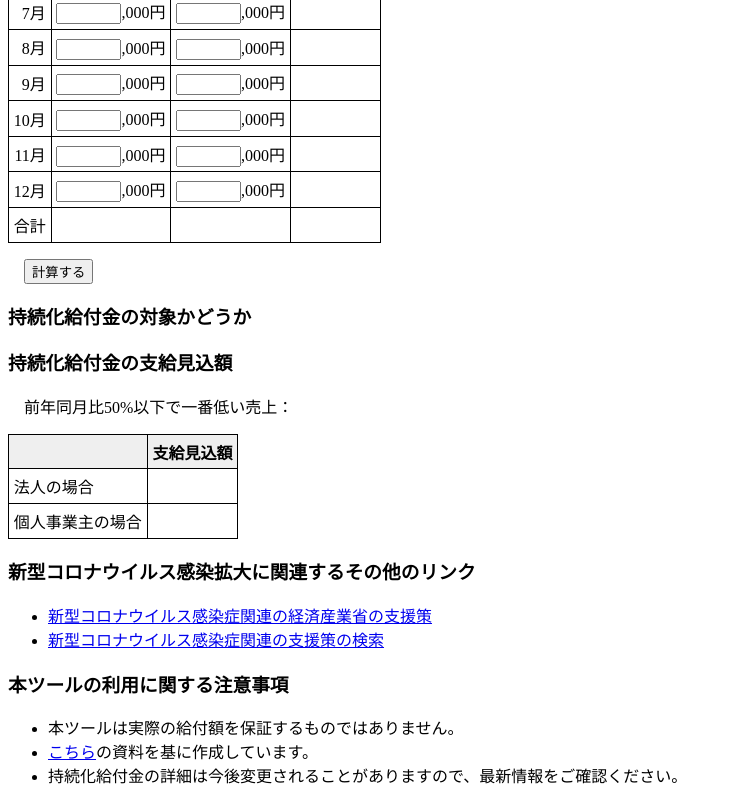
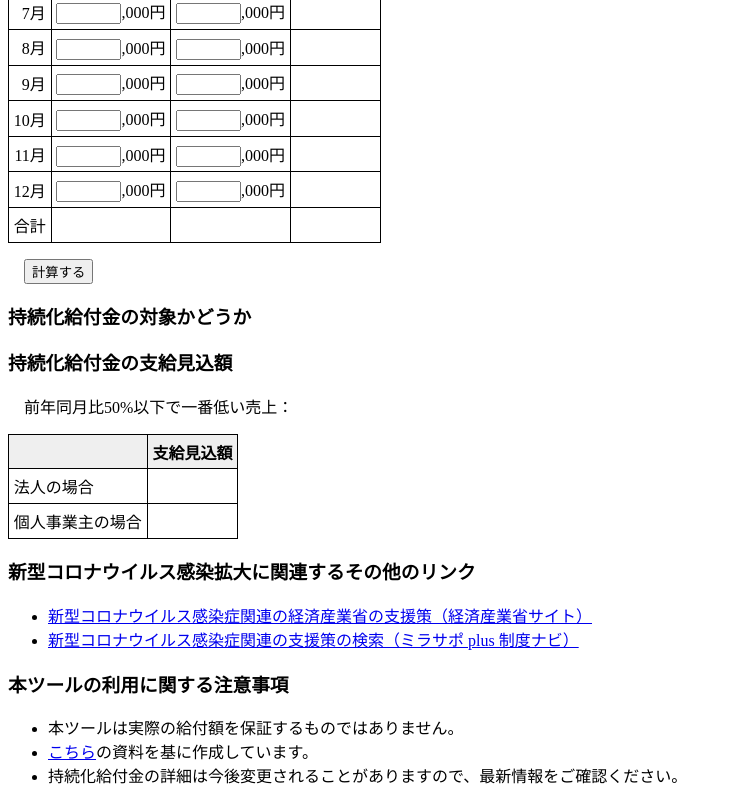
Before and after one commit to jpsmea-dx-office/benefit-simulation, a plain HTML site: page docs/index.html in a window 1280 px wide. Shown: the part 384-1187 px from the top of the page, without its empty margins (0-732 px from the left). Drawn offline with Linux system fonts and the light colour scheme.

Commit message:
Update index.html

```diff
--- a/docs/index.html
+++ b/docs/index.html
@@ -216,8 +216,8 @@ function calculate(){
 </table>
 <h3>新型コロナウイルス感染拡大に関連するその他のリンク</h3>
 <ul>
-  <li><a href="https://www.meti.go.jp/covid-19/index.html">新型コロナウイルス感染症関連の経済産業省の支援策</a></li>
-  <li><a href="https://seido-navi.mirasapo-plus.go.jp/supports?keywords=%E6%96%B0%E5%9E%8B%E3%82%B3%E3%83%AD%E3%83%8A%E3%82%A6%E3%82%A4%E3%83%AB%E3%82%B9%E6%84%9F%E6%9F%93%E7%97%87%E9%96%A2%E9%80%A3&sort=popularity&order=desc&limit=10&offset=0">新型コロナウイルス感染症関連の支援策の検索</a></li>
+  <li><a href="https://www.meti.go.jp/covid-19/index.html">新型コロナウイルス感染症関連の経済産業省の支援策（経済産業省サイト）</a></li>
+  <li><a href="https://seido-navi.mirasapo-plus.go.jp/supports?keywords=%E6%96%B0%E5%9E%8B%E3%82%B3%E3%83%AD%E3%83%8A%E3%82%A6%E3%82%A4%E3%83%AB%E3%82%B9%E6%84%9F%E6%9F%93%E7%97%87%E9%96%A2%E9%80%A3&sort=popularity&order=desc&limit=10&offset=0">新型コロナウイルス感染症関連の支援策の検索（ミラサポ plus 制度ナビ）</a></li>
 </ul>
 <h3>本ツールの利用に関する注意事項</h3>
 <ul>
```
